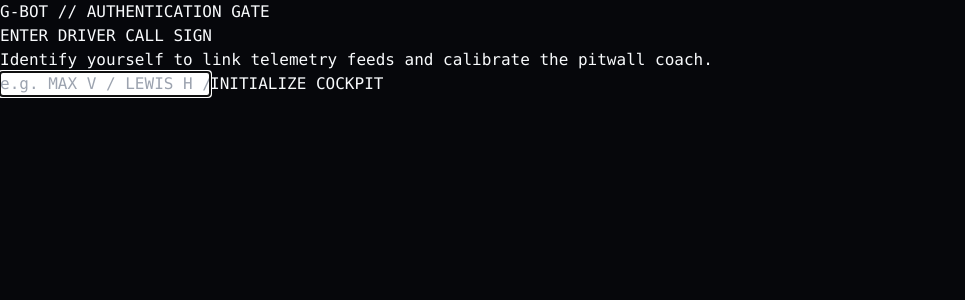
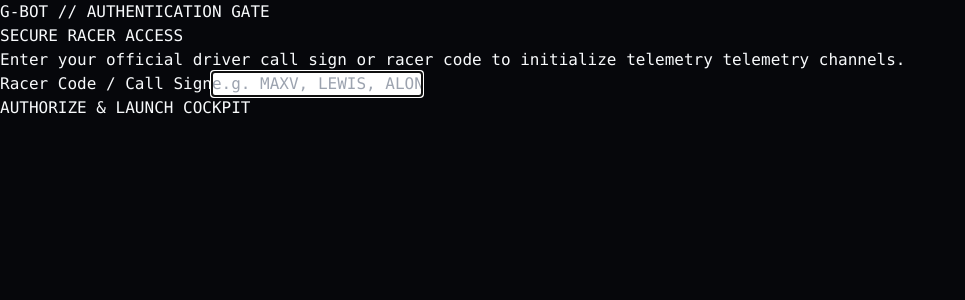
Before and after one commit to ayubhussainis-dot/G-BOT-, a React (Vite) app: page / in a window 1280 px wide. Shown: the top 300 px of the page, without its empty margins (0-965 px from the left). Built offline with nearby package versions, Linux system fonts and the light colour scheme.

Commit message:
Refactor driver input handling and UI elements

```diff
--- a/src/pages/Index.tsx
+++ b/src/pages/Index.tsx
@@ -8,18 +8,18 @@ import { GBotConsole } from '../components/GBotConsole';
 
 export default function GBotIndex() {
   const [driverName, setDriverName] = useState<string>('');
-  const [tempDriverInput, setTempDriverInput] = useState<string>('');
+  const [tempInput, setTempInput] = useState<string>('');
   const [sessionActive, setSessionActive] = useState(false);
   const [frames, setFrames] = useState<TelemetryFrame[]>([]);
   const [prediction, setPrediction] = useState<StintPrediction | null>(null);
   const [activeFilename, setActiveFilename] = useState<string>('No session file loaded');
 
-  const handleDriverSubmit = (e: React.FormEvent) => {
+  const handleLogin = (e: React.FormEvent) => {
     e.preventDefault();
-    if (tempDriverInput.trim()) {
-      setDriverName(tempDriverInput.trim().toUpperCase());
+    if (tempInput.trim()) {
+      setDriverName(tempInput.trim().toUpperCase());
     } else {
-      setDriverName('ANONYMOUS DRIVER');
+      setDriverName('RACER_01');
     }
   };
 
@@ -41,29 +41,32 @@ export default function GBotIndex() {
   if (!driverName) {
     return (
       <div className="min-h-screen bg-[#06070B] text-white flex items-center justify-center font-mono px-4">
-        <div className="max-w-md w-full p-8 rounded-2xl bg-black/60 border border-cyan-500/30 backdrop-blur-xl space-y-6 shadow-2xl">
+        <div className="max-w-md w-full p-8 rounded-2xl bg-black/80 border border-cyan-500/40 backdrop-blur-2xl space-y-6 shadow-[0_0_50px_rgba(6,182,212,0.15)]">
           <div className="flex items-center space-x-3">
             <div className="w-3 h-3 rounded-full bg-cyan-400 animate-pulse" />
             <span className="text-xs tracking-widest text-cyan-400 font-bold uppercase">G-BOT // AUTHENTICATION GATE</span>
           </div>
           <div className="space-y-2">
-            <h1 className="text-xl font-bold tracking-tight text-white">ENTER DRIVER CALL SIGN</h1>
-            <p className="text-xs text-white/50">Identify yourself to link telemetry feeds and calibrate the pitwall coach.</p>
+            <h1 className="text-xl font-extrabold tracking-tight text-white">SECURE RACER ACCESS</h1>
+            <p className="text-xs text-white/50">Enter your official driver call sign or racer code to initialize telemetry telemetry channels.</p>
           </div>
-          <form onSubmit={handleDriverSubmit} className="space-y-4">
-            <input
-              type="text"
-              value={tempDriverInput}
-              onChange={(e) => setTempDriverInput(e.target.value)}
-              placeholder="e.g. MAX V / LEWIS H / YOUR NAME"
-              className="w-full bg-white/5 border border-white/10 rounded-xl px-4 py-3 text-xs text-white placeholder-white/30 focus:outline-none focus:border-cyan-500/50 transition-colors"
-              autoFocus
-            />
+          <form onSubmit={handleLogin} className="space-y-4">
+            <div className="space-y-1">
+              <label className="text-[10px] text-cyan-400 font-bold uppercase tracking-wider">Racer Code / Call Sign</label>
+              <input
+                type="text"
+                value={tempInput}
+                onChange={(e) => setTempInput(e.target.value)}
+                placeholder="e.g. MAXV, LEWIS, ALONSO"
+                className="w-full bg-white/5 border border-white/10 rounded-xl px-4 py-3 text-xs text-white placeholder-white/30 focus:outline-none focus:border-cyan-500 transition-colors"
+                autoFocus
+              />
+            </div>
             <button
               type="submit"
-              className="w-full py-3 bg-cyan-500 text-black font-bold text-xs rounded-xl hover:bg-cyan-400 transition-colors shadow-[0_0_15px_rgba(6,182,212,0.3)]"
+              className="w-full py-3 bg-cyan-500 text-black font-extrabold text-xs rounded-xl hover:bg-cyan-400 transition-colors shadow-[0_0_20px_rgba(6,182,212,0.4)]"
             >
-              INITIALIZE COCKPIT
+              AUTHORIZE & LAUNCH COCKPIT
             </button>
           </form>
         </div>
@@ -74,21 +77,22 @@ export default function GBotIndex() {
   return (
     <div className="min-h-screen bg-[#06070B] text-white font-sans antialiased selection:bg-cyan-500 selection:text-black font-mono">
       {/* Top Header Bar */}
-      <header className="border-b border-white/10 px-6 py-4 flex flex-wrap justify-between items-center gap-4 bg-black/40 backdrop-blur-md">
+      <header className="border-b border-white/10 px-6 py-4 flex flex-wrap justify-between items-center gap-4 bg-black/60 backdrop-blur-md sticky top-0 z-50">
         <div className="flex items-center space-x-3">
           <div className="w-3 h-3 rounded-full bg-cyan-400 animate-pulse" />
           <span className="text-xs tracking-widest text-cyan-400 font-bold">G-BOT // DIOSCURI CORE ({variableIdentifierCheck})</span>
         </div>
         <div className="flex items-center space-x-4 text-xs text-white/70">
-          <span>PILOT: <strong className="text-white">{driverName}</strong></span>
+          <span>RACER: <strong className="text-cyan-300">{driverName}</strong></span>
           <button
             onClick={() => setDriverName('')}
-            className="text-[10px] text-cyan-400 hover:underline border border-cyan-500/30 px-2 py-0.5 rounded"
+            className="text-[10px] text-white/50 hover:text-cyan-400 underline transition-colors"
           >
-            SWITCH
+            LOGOUT
           </button>
-          <span className="hidden md:inline">ENTITY: <strong className="text-cyan-400">AYUBHUSSAIN-NO-ID</strong></span>
-          <span className="px-3 py-1 rounded bg-white/5 border border-white/10 text-cyan-300 text-[10px]">SECURE LINK ACTIVE</span>
+          <span className="hidden md:inline text-white/20">|</span>
+          <span className="hidden md:inline">ENTITY: <strong className="text-white/80">AYUBHUSSAIN-NO-ID</strong></span>
+          <span className="px-3 py-1 rounded bg-cyan-500/10 border border-cyan-500/30 text-cyan-300 text-[10px]">SECURE LINK ACTIVE</span>
         </div>
       </header>
 
```
